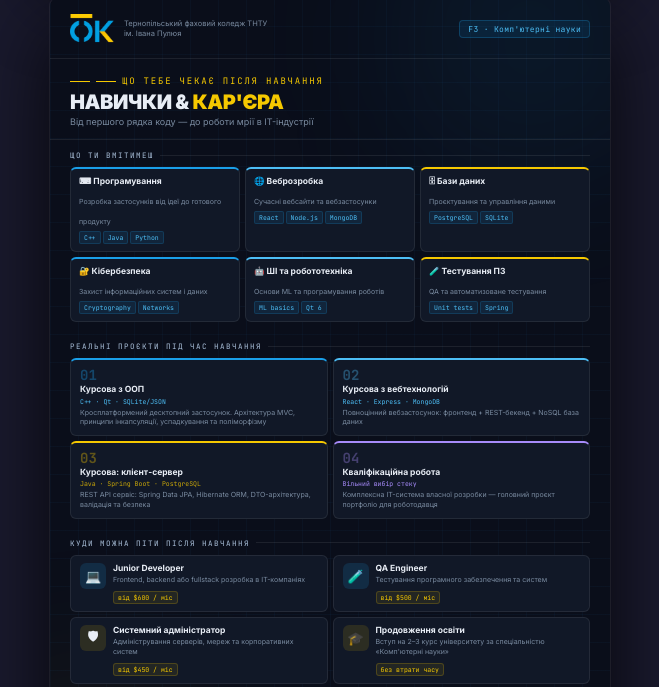
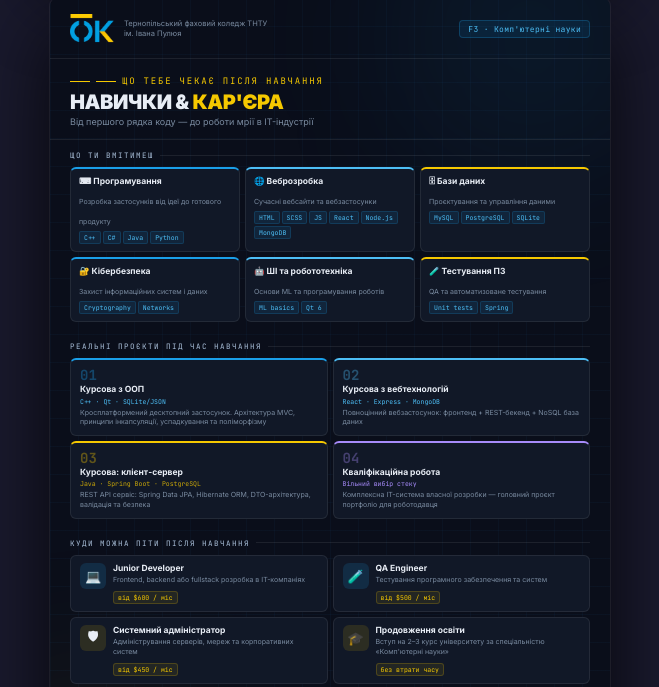
Before and after one commit to lisvolod/cs-roadmap-dark, a plain HTML site: page index.html in a window 1280 px wide. Shown: the part 875-1562 px from the top of the page, without its empty margins (310-969 px from the left). Drawn offline with Linux system fonts and the light colour scheme.

Commit message:
lang added

```diff
--- a/index.html
+++ b/index.html
@@ -478,17 +478,17 @@
       <div class="skill-item" style="border-top:2px solid var(--blue)">
         <span class="skill-name">⌨ Програмування</span>
         <span class="skill-desc">Розробка застосунків від ідеї до готового продукту</span>
-        <div class="skill-tech"><span class="tech-pill">C++</span><span class="tech-pill">Java</span><span class="tech-pill">Python</span></div>
+        <div class="skill-tech"><span class="tech-pill">C++</span><span class="tech-pill">C#</span><span class="tech-pill">Java</span><span class="tech-pill">Python</span></div>
       </div>
       <div class="skill-item" style="border-top:2px solid var(--blue-light)">
         <span class="skill-name">🌐 Веброзробка</span>
         <span class="skill-desc">Сучасні вебсайти та вебзастосунки</span>
-        <div class="skill-tech"><span class="tech-pill">React</span><span class="tech-pill">Node.js</span><span class="tech-pill">MongoDB</span></div>
+        <div class="skill-tech"><span class="tech-pill">HTML</span><span class="tech-pill">SCSS</span><span class="tech-pill">JS</span><span class="tech-pill">React</span><span class="tech-pill">Node.js</span><span class="tech-pill">MongoDB</span></div>
       </div>
       <div class="skill-item" style="border-top:2px solid var(--yellow)">
         <span class="skill-name">🗄 Бази даних</span>
         <span class="skill-desc">Проєктування та управління даними</span>
-        <div class="skill-tech"><span class="tech-pill">PostgreSQL</span><span class="tech-pill">SQLite</span></div>
+        <div class="skill-tech"><span class="tech-pill">MySQL</span><span class="tech-pill">PostgreSQL</span><span class="tech-pill">SQLite</span></div>
       </div>
       <div class="skill-item" style="border-top:2px solid var(--blue)">
         <span class="skill-name">🔐 Кібербезпека</span>
```
